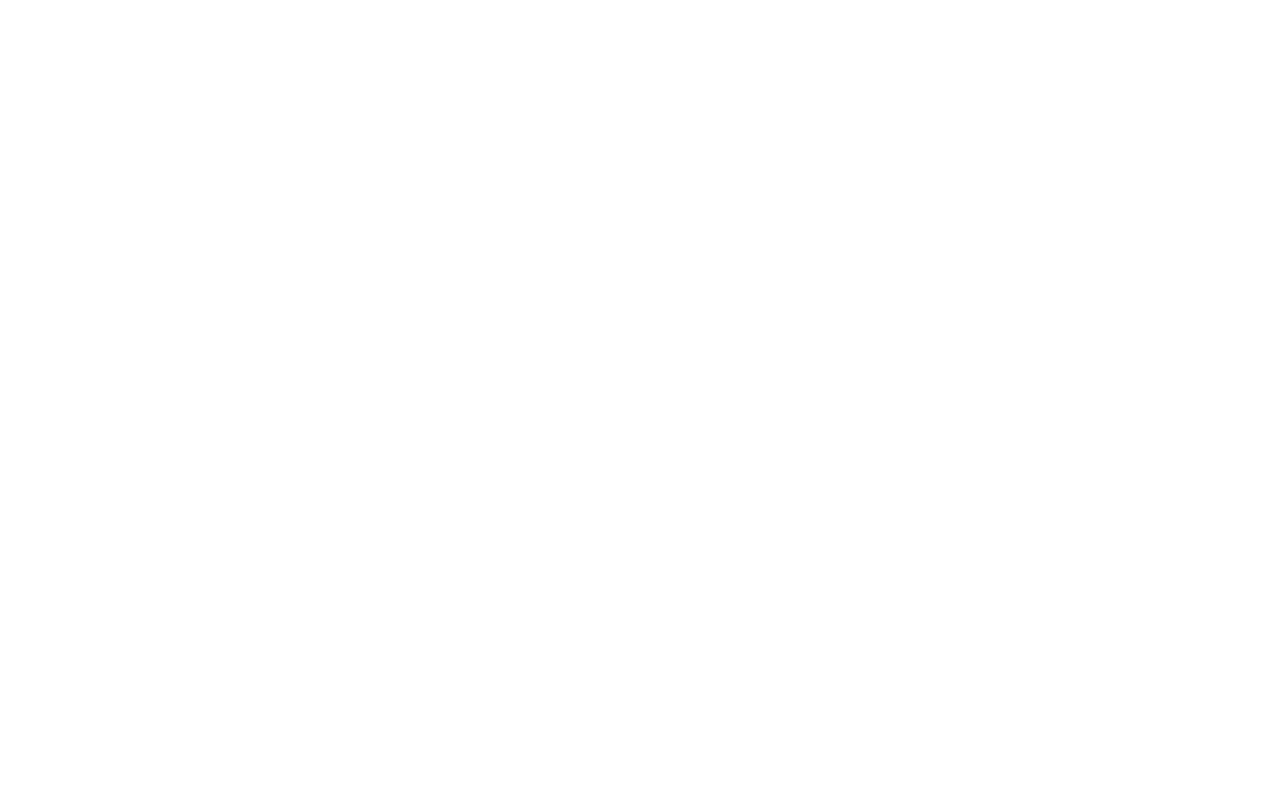
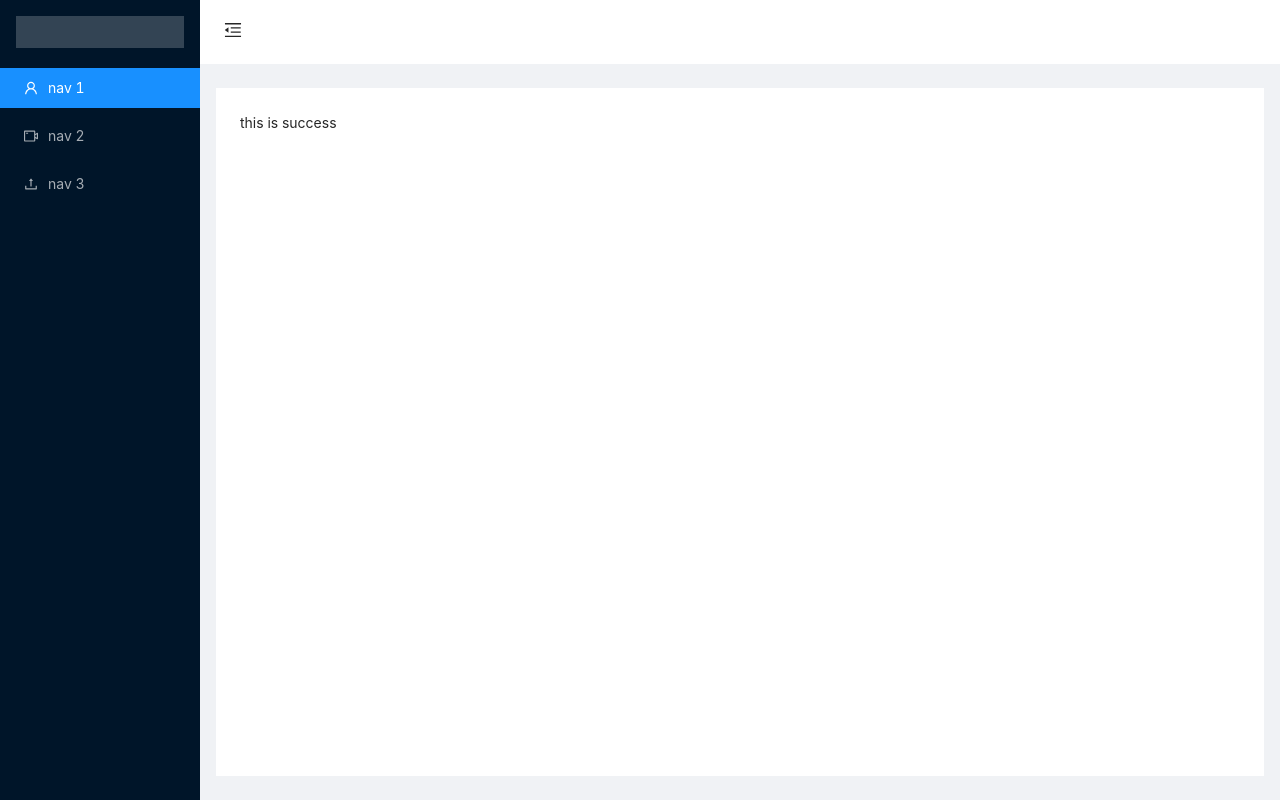
Before and after one commit to swordCodePractice/managementSystem, a Vue app: page /index in a window 1280 px wide. Before the commit this address had no page. Built offline with nearby package versions, Linux system fonts and the light colour scheme.

Commit message:
[feat]layout布局

```diff
--- /dev/null
+++ b/src/layouts/index.vue
@@ -0,0 +1,84 @@
+<template>
+  <a-layout id="components-layout-demo-custom-trigger">
+    <a-layout-sider v-model:collapsed="collapsed" :trigger="null" collapsible>
+      <div class="logo" />
+      <a-menu theme="dark" mode="inline" v-model:selectedKeys="selectedKeys">
+        <a-menu-item key="1">
+          <user-outlined />
+          <span>nav 1</span>
+        </a-menu-item>
+        <a-menu-item key="2">
+          <video-camera-outlined />
+          <span>nav 2</span>
+        </a-menu-item>
+        <a-menu-item key="3">
+          <upload-outlined />
+          <span>nav 3</span>
+        </a-menu-item>
+      </a-menu>
+    </a-layout-sider>
+    <a-layout>
+      <a-layout-header style="background: #fff; padding: 0">
+        <menu-unfold-outlined
+          v-if="collapsed"
+          class="trigger"
+          @click="() => (collapsed = !collapsed)"
+        />
+        <menu-fold-outlined v-else class="trigger" @click="() => (collapsed = !collapsed)" />
+      </a-layout-header>
+      <a-layout-content
+        :style="{ margin: '24px 16px', padding: '24px', background: '#fff', minHeight: '280px' }"
+      >
+        <router-view></router-view>
+      </a-layout-content>
+    </a-layout>
+  </a-layout>
+</template>
+<script>
+import {
+  UserOutlined,
+  VideoCameraOutlined,
+  UploadOutlined,
+  MenuUnfoldOutlined,
+  MenuFoldOutlined,
+} from '@ant-design/icons-vue';
+
+export default {
+  components: {
+    UserOutlined,
+    VideoCameraOutlined,
+    UploadOutlined,
+    MenuUnfoldOutlined,
+    MenuFoldOutlined,
+  },
+  data() {
+    return {
+      selectedKeys: ['1'],
+      collapsed: false,
+    };
+  },
+};
+</script>
+<style>
+#components-layout-demo-custom-trigger{
+  height: 100vh;
+  overflow-y: hidden;
+}
+#components-layout-demo-custom-trigger .trigger {
+  font-size: 18px;
+  line-height: 64px;
+  padding: 0 24px;
+  cursor: pointer;
+  transition: color 0.3s;
+}
+
+#components-layout-demo-custom-trigger .trigger:hover {
+  color: #1890ff;
+}
+
+#components-layout-demo-custom-trigger .logo {
+  height: 32px;
+  background: rgba(255, 255, 255, 0.2);
+  margin: 16px;
+}
+</style>
--- /dev/null
+++ b/src/pages/Dashboard/index.vue
@@ -0,0 +1,18 @@
+<template>
+  <div>
+      this is success
+  </div>
+</template>
+<script lang='ts'>
+import { defineComponent, ref } from 'vue'
+export default defineComponent({
+  setup() {
+
+    return {};
+
+  },
+});
+</script>
+<style scoped>
+
+</style>
--- a/src/router/index.ts
+++ b/src/router/index.ts
@@ -1,15 +1,41 @@
 import { createRouter, createWebHistory } from "vue-router";
+const routerHistory = createWebHistory();
+import Layout from "../layouts/index.vue";
 
-const routerHistory = createWebHistory();
+export const constantRoutes = [
+  {
+    name: "login",
+    path: "/login",
+    component: () => import("../pages/Login/index.vue"),
+    hidden: true,
+  },
+  {
+    path: "/",
+    component: Layout,
+    redirect: "/index",
+    meta: {
+      title: "首页",
+      icon: "home-4-line",
+      affix: true,
+    },
+    children: [
+      {
+        path: "index",
+        name: "Index",
+        component: () => import("../pages/Dashboard/index.vue"),
+        meta: {
+          title: "首页",
+          icon: "home-4-line",
+          affix: true,
+        },
+      },
+    ],
+  },
+];
+
 const Router = createRouter({
   history: routerHistory,
-  routes: [
-    {
-      name: "login",
-      path: "/login",
-      component: () => import("../pages/Login/index.vue"),
-    },
-  ],
+  routes: constantRoutes,
 });
 
 export default Router;
```
